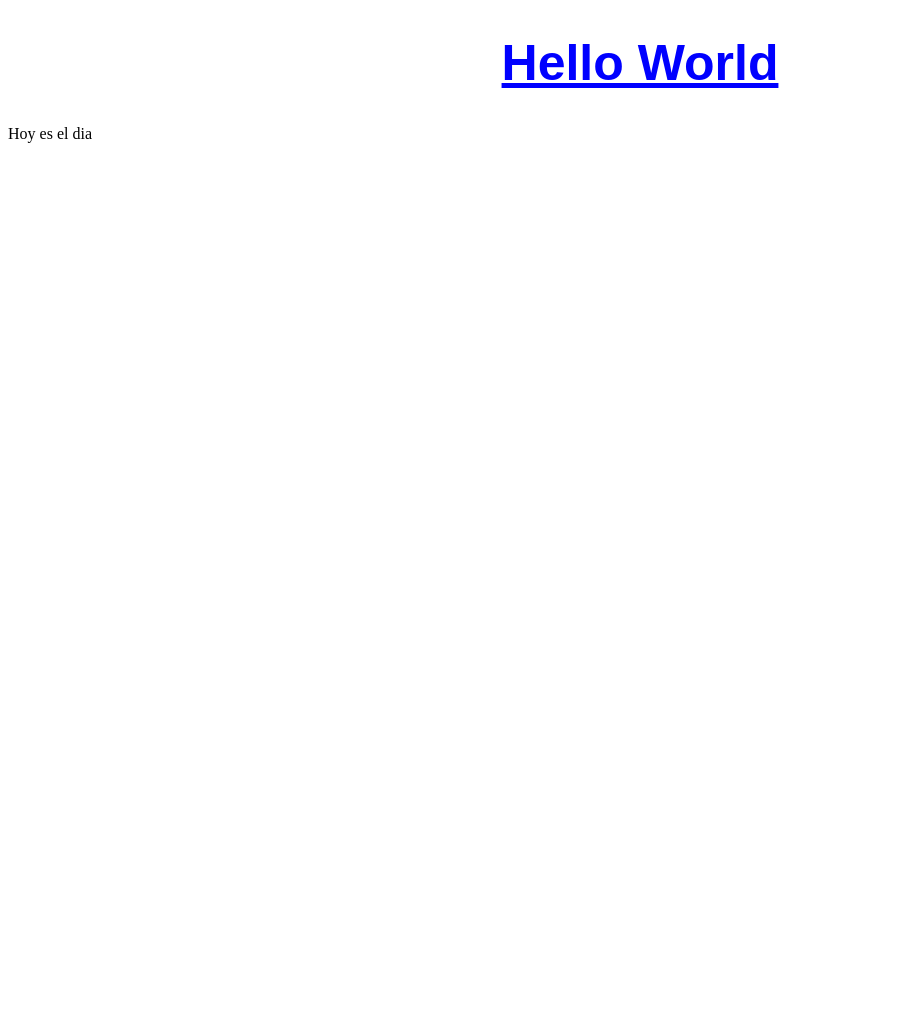
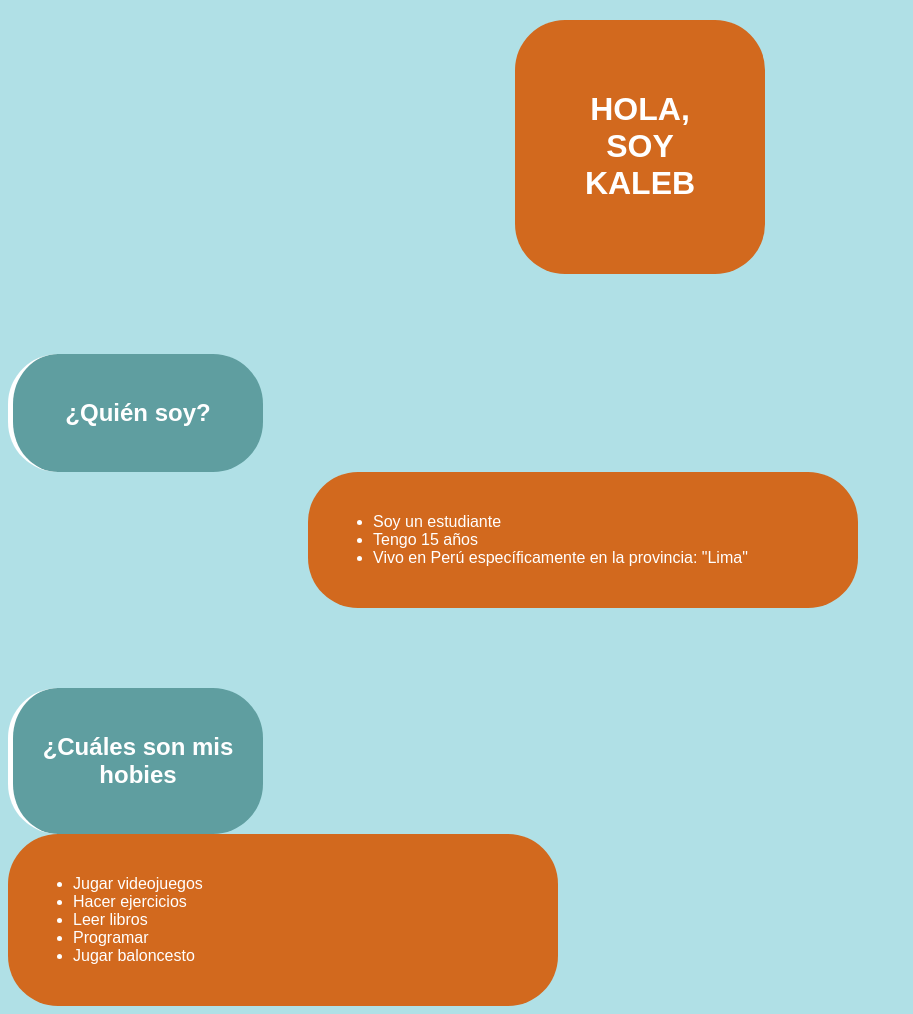
Before and after one commit to arkva-go/arkva-go.github.io, a plain HTML site: page index.html in a window 1280 px wide. Shown: the whole page, without its empty margins (0-913 px from the left). Before the commit the page ends 800 px from the top, so only its background shows below. Drawn offline with Linux system fonts and the light colour scheme.

Commit message:
new files

```diff
--- a/index.html
+++ b/index.html
@@ -5,6 +5,30 @@
     <link rel="stylesheet" href="style.css">
 </head>
 <body>
-    <h1>Hello World</h1>
-    <p>Hoy es el dia</p>
+    <div class="box">
+        <h1>HOLA, SOY KALEB</h1>
+    </div>
+    <div class="box2">
+        <h2>¿Quién soy?</h2>
+    </div>
+    <div class="box3">
+        <ul>
+            <li>Soy un estudiante</li>
+            <li>Tengo 15 años</li>
+            <li>Vivo en Perú específicamente en la provincia: "Lima"</li>
+        </ul>
+    </div>
+    <div class="box4">
+        <h2>¿Cuáles son mis hobies</h2>
+    </div>
+    <div class="box5">
+        <ul>
+            <li>Jugar videojuegos</li>
+            <li>Hacer ejercicios</li>
+            <li>Leer libros</li>
+            <li>Programar</li>
+            <li>Jugar baloncesto</li>
+        </ul>
+    </div>
+</body>
 </html>
--- a/style.css
+++ b/style.css
@@ -1,7 +1,56 @@
-h1 {
-    color: blue;
+body{
+    background-color:powderblue;
+}
+.box {
+    background-color:chocolate;
+    text-align: center;
+    padding: 50px;
     font-family: sans-serif;
-    font-size: 50px;
+    color:white ;
+    border-radius: 50px;
+    margin: auto;
+    margin-top: 20px;
+    width: 150px;
+}
+.box2 {
+    background-color: cadetblue;
     text-align: center;
-    text-decoration: underline;
+    padding: 25px;
+    font-family: sans-serif;
+    color: white;
+    margin-top: 80px;
+    border-radius: 50px;
+    border-left: 5px solid;
+    width: 200px;
 }
+.box3 {
+    background-color: chocolate;
+    text-align: left;
+    padding: 25px;
+    font-family: sans-serif;
+    color: white;
+    border-radius: 50px;
+    width: 500px;
+    margin-left: 300px;
+
+}
+.box4 {
+    background-color: cadetblue;
+    text-align: center;
+    padding: 25px;
+    font-family: sans-serif;
+    color: white;
+    margin-top: 80px;
+    border-radius: 50px;
+    border-left: 5px solid;
+    width: 200px;
+}
+.box5 {
+    background-color: chocolate;
+    text-align: left;
+    padding: 25px;
+    font-family: sans-serif;
+    color: white;
+    border-radius: 50px;
+    width: 500px;
+}
```
